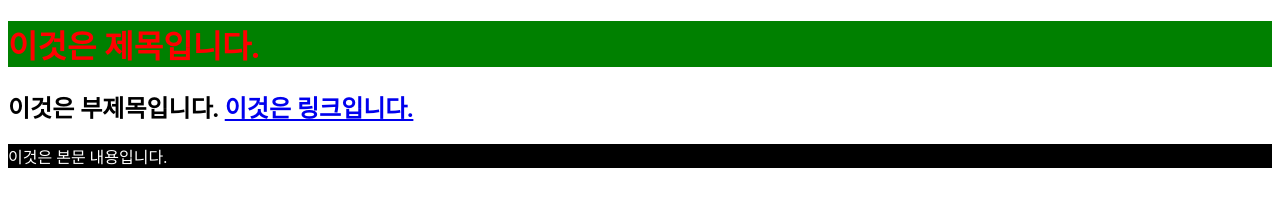
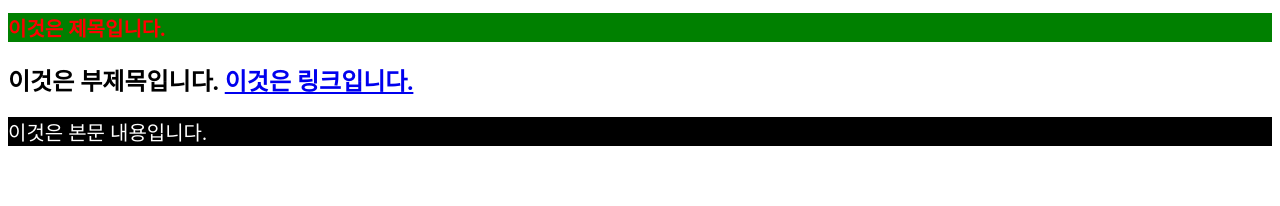
Before and after one commit to dbkimk/dbkimk.github.io, a plain HTML site: page index.html in a window 1280 px wide. Drawn offline with Linux system fonts and the light colour scheme.

Commit message:
create big class

```diff
--- a/index.html
+++ b/index.html
@@ -14,11 +14,14 @@
             color:white;
             background-color: black;
         }
+        .big{
+            font-size: 20px;
+        }
     </style>
 </head>
 <body>
-    <h1>이것은 제목입니다.</h1>
+    <h1 class="big">이것은 제목입니다.</h1>
     <h2>이것은 부제목입니다. <a href="https://www.naver.com">이것은 링크입니다.</a></h2>
-    <p>이것은 본문 내용입니다.</p>
+    <p class="big">이것은 본문 내용입니다.</p>
 </body>
 </html>
```
